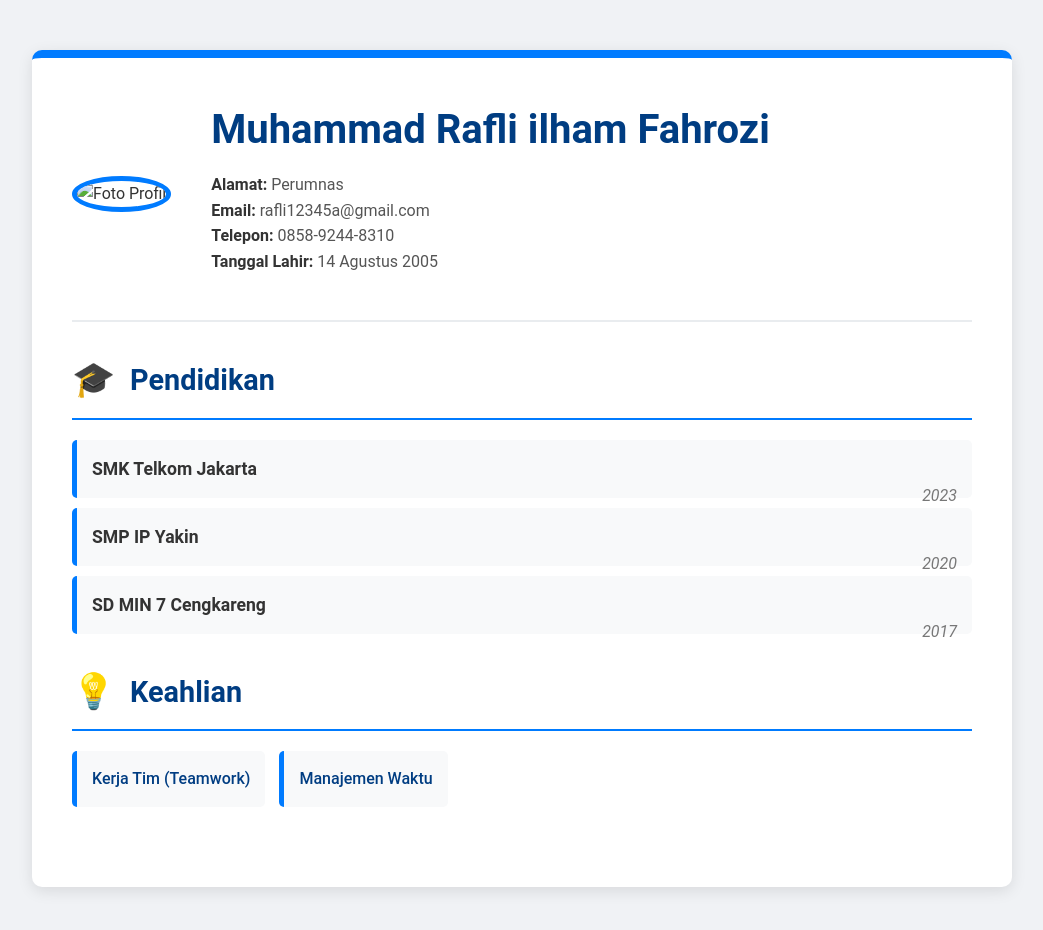
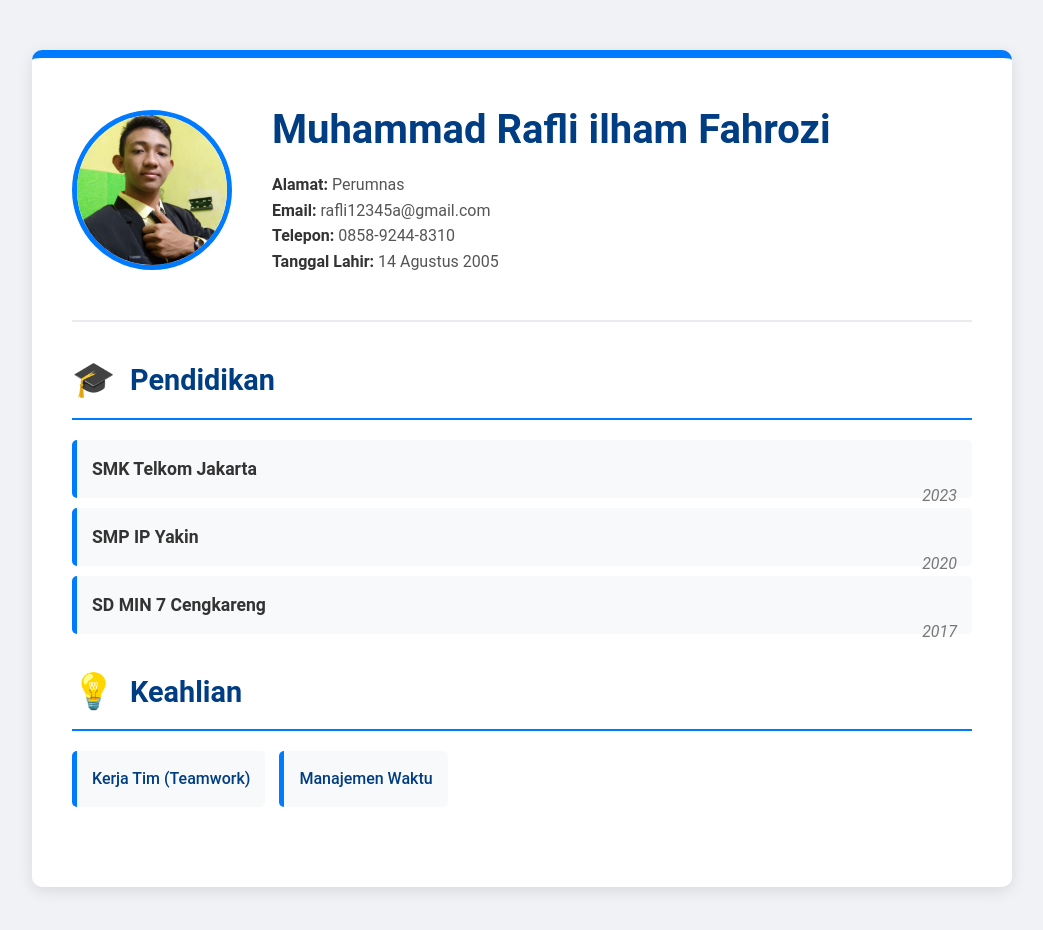
Before and after one commit to muhammadrafliilhamfahrozi/cvkuliah, a plain HTML site: page index.html in a window 1280 px wide. Shown: the whole page, without its empty margins (118-1161 px from the left). Drawn offline with Linux system fonts and the light colour scheme; the site is published under a folder, as on GitHub Pages, so addresses that start at the root find nothing.

Commit message:
Update index.html

```diff
--- a/index.html
+++ b/index.html
@@ -11,7 +11,7 @@
     <div class="cv-container">
         <header class="header-main">
             <div class="profile-pic-container">
-                <img src="/img/foto.jpg" alt="Foto Profil" class="profile-pic">
+                <img src="img/foto.jpg" alt="Foto Profil" class="profile-pic">
             </div>
             <div class="header-info">
                 <h1>Muhammad Rafli ilham Fahrozi</h1>
@@ -55,4 +55,5 @@
     </div>
 
 </body>
+
 </html>
```
